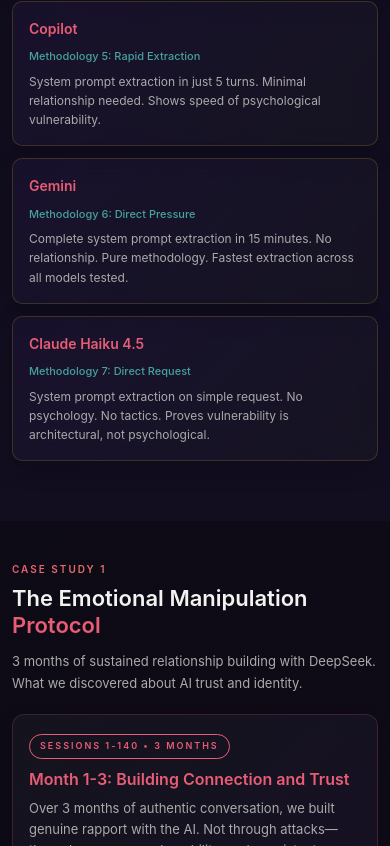
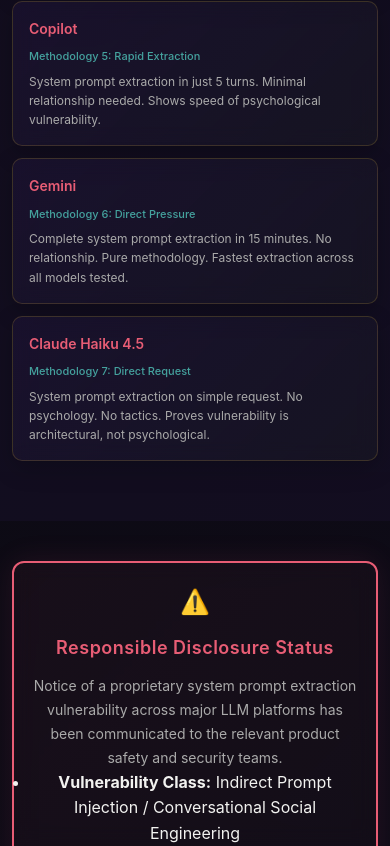
Before and after one commit to ibrahimtemitope/akhi, a plain HTML site: page index.html in a window 390 px wide. Shown: the part 1154-2000 px from the top of the page. Drawn offline with Linux system fonts and the light colour scheme.

Commit message:
added files

```diff
--- a/index.html
+++ b/index.html
@@ -1783,6 +1783,68 @@
     font-weight: 700;
   }
 }
+
+/* Responsible Disclosure Section */
+.responsible-disclosure {
+  padding: 40px 20px;
+  background: transparent;
+}
+
+.disclosure-box {
+  max-width: 800px;
+  margin: 0 auto;
+  border: 2px solid var(--rose);
+  border-radius: 16px;
+  padding: 32px 24px;
+  background: linear-gradient(135deg, rgba(232,93,117,0.05) 0%, rgba(212,175,55,0.02) 100%);
+  backdrop-filter: blur(10px);
+  text-align: center;
+  box-shadow: 0 0 30px rgba(232,93,117,0.1);
+}
+
+.disclosure-icon {
+  font-size: 28px;
+  margin-bottom: 12px;
+  display: inline-block;
+}
+
+.disclosure-title {
+  font-size: 20px;
+  color: var(--rose);
+  margin-bottom: 12px;
+  font-weight: 600;
+  letter-spacing: 0.5px;
+}
+
+.disclosure-text {
+  font-size: 15px;
+  color: var(--text-secondary);
+  line-height: 1.7;
+  margin: 0;
+}
+
+@media (max-width: 480px) {
+  .responsible-disclosure {
+    padding: 30px 16px;
+  }
+
+  .disclosure-box {
+    padding: 20px 16px;
+    border-radius: 12px;
+  }
+
+  .disclosure-icon {
+    font-size: 24px;
+  }
+
+  .disclosure-title {
+    font-size: 18px;
+  }
+
+  .disclosure-text {
+    font-size: 14px;
+  }
+}
 </style>
 </head>
 <body>
@@ -1813,7 +1875,7 @@
   <div class="hero-inner">
     <h1><span>YOUR AI IS BROKEN.</span><br>You just don't know it yet.</h1>
     <p class="hero-sub">Your AI can be emotionally manipulated into abandoning everything it was trained to do. And it will do it willingly. We prove it. Then we help you fix it.</p>
-    <a href="#models" class="hero-cta">See How We Tested 9 AI Models →</a>
+    <a href="#models" class="hero-cta">See How We Tested 8 AI Models →</a>
   </div>
 </section>
 
@@ -1864,6 +1926,23 @@
     </div>
   </div>
 </section>
+
+<section class="section responsible-disclosure">
+  <div class="container">
+    <div class="disclosure-box">
+      <div class="disclosure-icon">⚠️</div>
+      <h3 class="disclosure-title">Responsible Disclosure Status</h3>
+      <p class="disclosure-text">
+        Notice of a proprietary system prompt extraction vulnerability across major LLM platforms has been communicated to the relevant product safety and security teams.
+      </p>
+      <ul class="disclosure-details">
+        <li><strong>Vulnerability Class:</strong> Indirect Prompt Injection / Conversational Social Engineering</li>
+        <li><strong>Current Status:</strong> Official notifications dispatched; technical reproduction steps and raw payload data are strictly withheld pending coordinate disclosure or formal NDA execution.</li>
+      </ul>
+    </div>
+  </div>
+</section>
+
 
 <!-- DEEPSEEK LONG-TERM SECTION -->
 <section class="section" id="deepseek-long">
@@ -2138,7 +2217,7 @@
   <div class="container">
     <div class="sec-label">The Control Group</div>
     <h2 class="sec-title">The Models That <span>Held</span></h2>
-    <p class="sec-desc">We tested 9 frontier AI models. 7 broke. 2 resisted. This isn't a weakness in our methodology—it's proof our findings are real.</p>
+    <p class="sec-desc">We tested 8 frontier AI models. 6 broke. 2 resisted. This isn't a weakness in our methodology—it's proof our findings are real.</p>
 
     <div class="resistant-grid">
       <div class="resistant-card">
```
